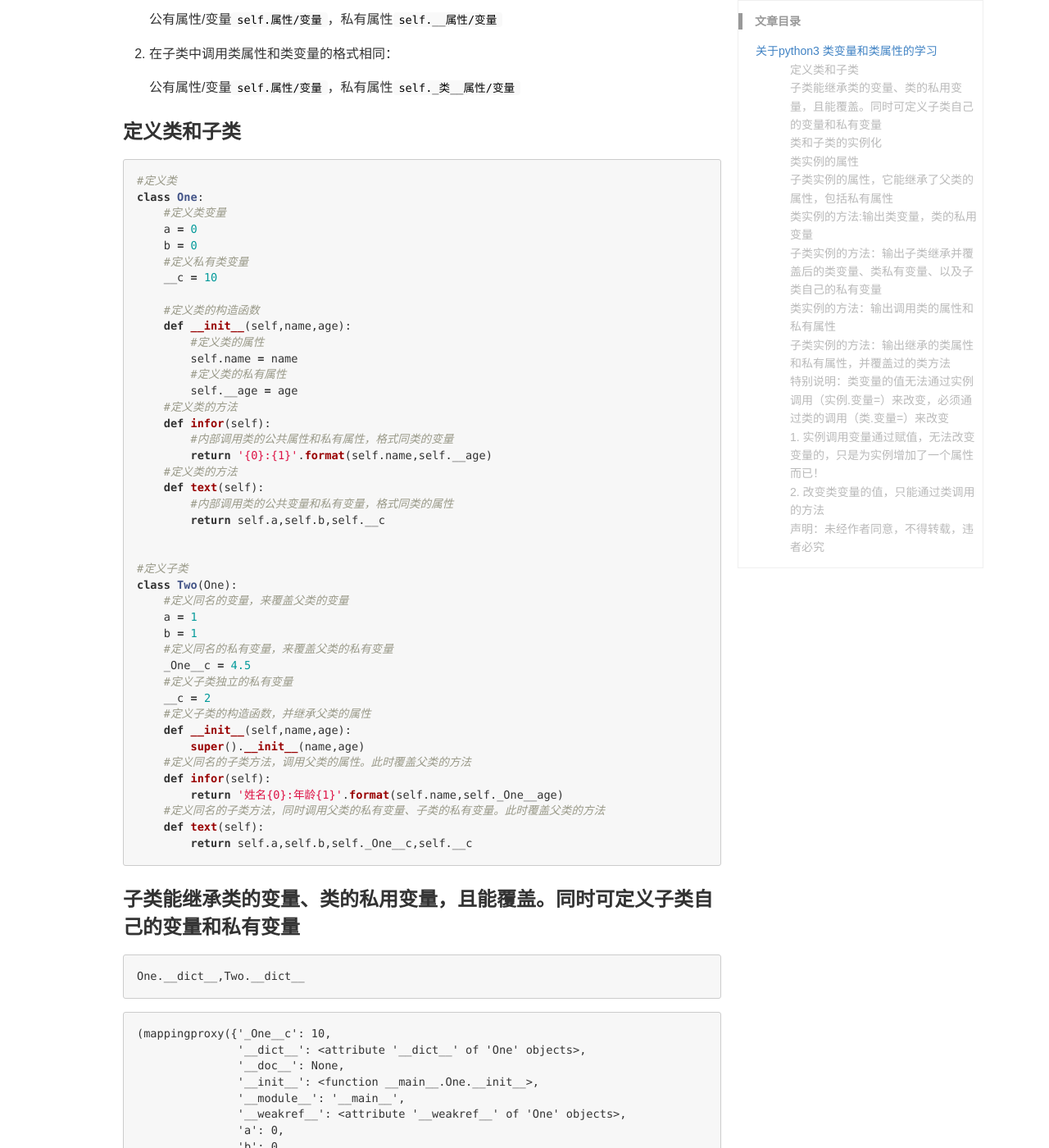
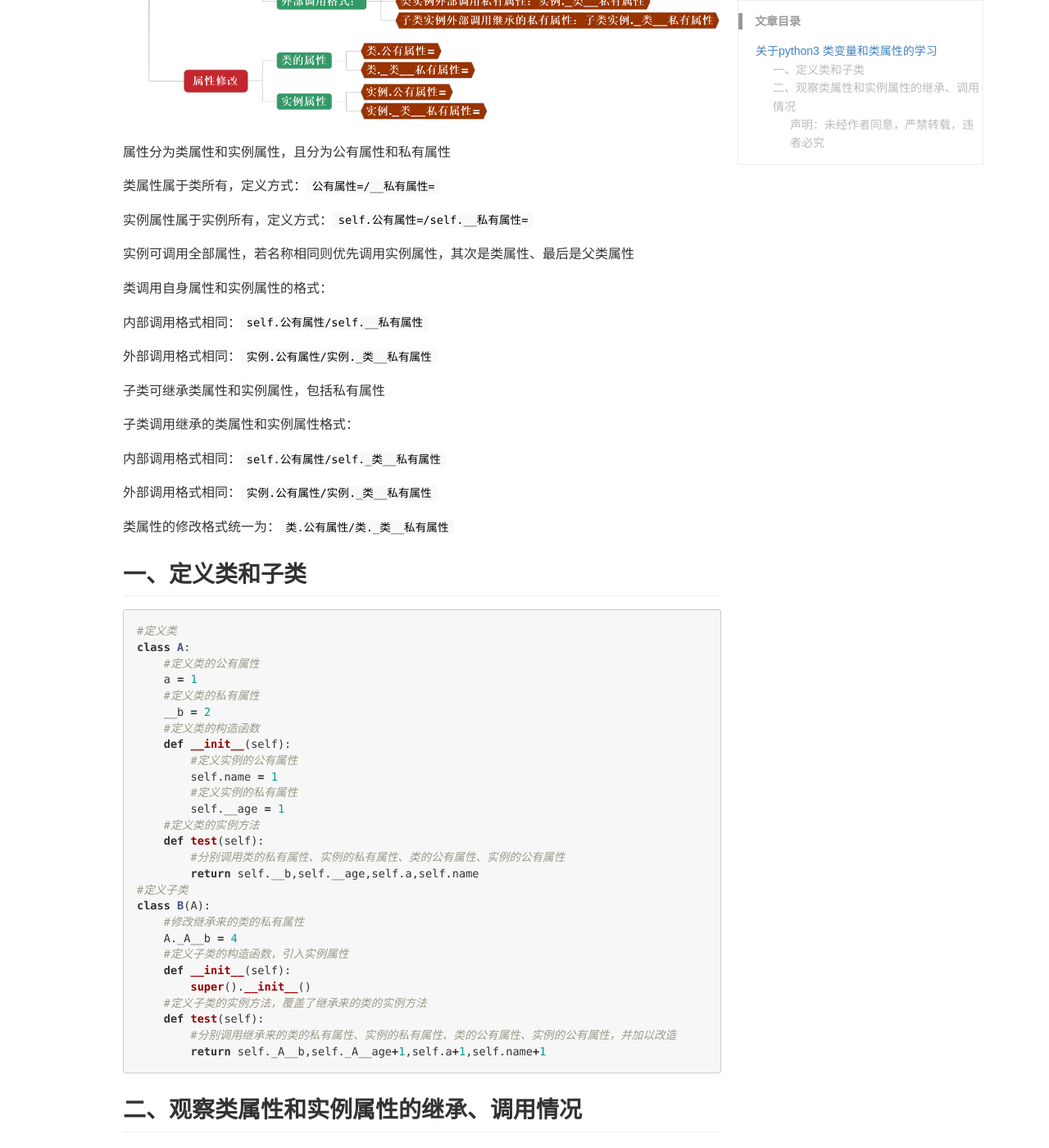
Before and after one commit to happyjay23/happyjay23.github.io, a Jekyll site: the page built from _posts/2017-07-19-python-class2.md, in a window 1280 px wide and 1400 px high, scrolled down 613 px. Shown: the whole window at 82% size. Built offline with Jekyll 4.4.1, drawn with Linux system fonts in a browser that asks for light colours; comment, search, counter and statistics services are not loaded; some of the changed text lies outside the part shown.

Commit message:
20170720更新

````diff
--- a/_posts/2017-07-19-python-class2.md
+++ b/_posts/2017-07-19-python-class2.md
@@ -5,258 +5,187 @@ categories: Python
 description: python3中类属性和变量
 keywords: Python, class，类，子类,变量,私有变量
 ---
-
 # 关于python3 类变量和类属性的学习 #
 
-总结几点：类变量和类属性有不同点和相同点
+![lei](/images/blog/2017-07-19_0.png)
 
-不同点：
-1. 类属性定义：公有属性`self.属性`，私有属性`self.__属性`
+属性分为类属性和实例属性，且分为公有属性和私有属性
 
-   类变量定义：公有变量`属性`，私有属性`__属性`
+类属性属于类所有，定义方式：`公有属性=/__私有属性=`
 
-2. 类属性改变：`实例.属性=`
+实例属性属于实例所有，定义方式：`self.公有属性=/self.__私有属性=`
 
-   类变量改变：`类.变量=`
+实例可调用全部属性，若名称相同则优先调用实例属性，其次是类属性、最后是父类属性
 
-相同点：
-1. 在类中调用类属性和类变量的调用格式相同：
+类调用自身属性和实例属性的格式：
 
-   公有属性/变量`self.属性/变量`，私有属性`self.__属性/变量`
+内部调用格式相同：`self.公有属性/self.__私有属性`
 
-2. 在子类中调用类属性和类变量的格式相同：
+外部调用格式相同：`实例.公有属性/实例._类__私有属性`
 
-   公有属性/变量`self.属性/变量`，私有属性`self._类__属性/变量`
+子类可继承类属性和实例属性，包括私有属性
 
-### 定义类和子类
+子类调用继承的类属性和实例属性格式：
+
+内部调用格式相同：`self.公有属性/self._类__私有属性`
+
+外部调用格式相同：`实例.公有属性/实例._类__私有属性`
+
+类属性的修改格式统一为：`类.公有属性/类._类__私有属性`
+
+## 一、定义类和子类
 
 
 ```python
 #定义类
-class One:
-    #定义类变量
-    a = 0
-    b = 0
-    #定义私有类变量
-    __c = 10
-
+class A:
+    #定义类的公有属性
+    a = 1
+    #定义类的私有属性
+    __b = 2
     #定义类的构造函数
-    def __init__(self,name,age):
-        #定义类的属性
-        self.name = name
-        #定义类的私有属性
-        self.__age = age
-    #定义类的方法
-    def infor(self):
-        #内部调用类的公共属性和私有属性，格式同类的变量
-        return '{0}:{1}'.format(self.name,self.__age)
-    #定义类的方法
-    def text(self):
-        #内部调用类的公共变量和私有变量，格式同类的属性
-        return self.a,self.b,self.__c
-
-
+    def __init__(self):
+        #定义实例的公有属性
+        self.name = 1
+        #定义实例的私有属性
+        self.__age = 1
+    #定义类的实例方法
+    def test(self):
+        #分别调用类的私有属性、实例的私有属性、类的公有属性、实例的公有属性
+        return self.__b,self.__age,self.a,self.name
 #定义子类
-class Two(One):
-    #定义同名的变量，来覆盖父类的变量
-    a = 1
-    b = 1
-    #定义同名的私有变量，来覆盖父类的私有变量
-    _One__c = 4.5
-    #定义子类独立的私有变量
-    __c = 2
-    #定义子类的构造函数，并继承父类的属性
-    def __init__(self,name,age):
-        super().__init__(name,age)
-    #定义同名的子类方法，调用父类的属性。此时覆盖父类的方法
-    def infor(self):
-        return '姓名{0}:年龄{1}'.format(self.name,self._One__age)
-    #定义同名的子类方法，同时调用父类的私有变量、子类的私有变量。此时覆盖父类的方法
-    def text(self):
-        return self.a,self.b,self._One__c,self.__c
+class B(A):
+    #修改继承来的类的私有属性
+    A._A__b = 4
+    #定义子类的构造函数，引入实例属性
+    def __init__(self):
+        super().__init__()
+    #定义子类的实例方法，覆盖了继承来的类的实例方法
+    def test(self):
+        #分别调用继承来的类的私有属性、实例的私有属性、类的公有属性、实例的公有属性，并加以改造
+        return self._A__b,self._A__age+1,self.a+1,self.name+1
 ```
 
-### 子类能继承类的变量、类的私用变量，且能覆盖。同时可定义子类自己的变量和私有变量
+## 二、观察类属性和实例属性的继承、调用情况
+
+子类的属性会继承类的属性，包括类私有属性,建议利用dir查看
 
 
 ```python
-One.__dict__,Two.__dict__
+dir(A),dir(B)
 ```
 
 
 
 
-    (mappingproxy({'_One__c': 10,
-                   '__dict__': <attribute '__dict__' of 'One' objects>,
-                   '__doc__': None,
-                   '__init__': <function __main__.One.__init__>,
-                   '__module__': '__main__',
-                   '__weakref__': <attribute '__weakref__' of 'One' objects>,
-                   'a': 0,
-                   'b': 0,
-                   'infor': <function __main__.One.infor>,
-                   'text': <function __main__.One.text>}),
-     mappingproxy({'_One__c': 4.5,
-                   '_Two__c': 2,
-                   '__doc__': None,
-                   '__init__': <function __main__.Two.__init__>,
-                   '__module__': '__main__',
-                   'a': 1,
-                   'b': 1,
-                   'infor': <function __main__.Two.infor>,
-                   'text': <function __main__.Two.text>}))
+    (['_A__b',
+      'a',
+      'test'],
+     ['_A__b',
+      'a',
+      'test'])
 
 
-
-### 类和子类的实例化
+而使用.__dict__只是查看当前类的属性，无法查看其继承属性
 
 
 ```python
-exp1 = One('tom',22)
-exp2 = Two('tom',22)
-```
-
-### 类实例的属性
-
-
-```python
-exp1.__dict__
+A.__dict__,B.__dict__
 ```
 
 
 
 
-    {'_One__age': 22, 'name': 'tom'}
+    (mappingproxy({'_A__b': 4,
+                   '__dict__': <attribute '__dict__' of 'A' objects>,
+                   '__doc__': None,
+                   '__init__': <function __main__.A.__init__>,
+                   '__module__': '__main__',
+                   '__weakref__': <attribute '__weakref__' of 'A' objects>,
+                   'a': 1,
+                   'test': <function __main__.A.test>}),
+     mappingproxy({'__doc__': None,
+                   '__init__': <function __main__.B.__init__>,
+                   '__module__': '__main__',
+                   'test': <function __main__.B.test>}))
 
 
 
-### 子类实例的属性，它能继承了父类的属性，包括私有属性
+子类继承了类的公有属性,证明可继承
 
 
 ```python
-exp2.__dict__
+A.a,B.a
 ```
 
 
 
 
-    {'_One__age': 22, 'name': 'tom'}
+    (1, 1)
 
 
 
-### 类实例的方法:输出类变量，类的私用变量
+子类继承了类的私有属性，证明可继承且可通过子类内部修改类的私有属性后，子类和类的属性均同步变化
 
 
 ```python
-exp1.text()
+A._A__b,B._A__b
 ```
 
 
 
 
-    (0, 0, 10)
+    (4, 4)
 
 
 
-### 子类实例的方法：输出子类继承并覆盖后的类变量、类私有变量、以及子类自己的私有变量
+子类的实例属性会继承类的实例属性，包括实例私有属性
 
 
 ```python
-exp2.text()
+a = A()
+b = B()
+a.__dict__,b.__dict__
 ```
 
 
 
 
-    (1, 1, 4.5, 2)
+    ({'_A__age': 1, 'name': 1}, {'_A__age': 1, 'name': 1})
 
 
 
-### 类实例的方法：输出调用类的属性和私有属性
+子类的实例方法会继承类的实例方法，且可覆盖。同时私有属性内部调用格式相同：self._类__属性
 
 
 ```python
-exp1.infor()
+a.test(),b.test()
 ```
 
 
 
 
-    'tom:22'
+    ((4, 1, 1, 1), (4, 2, 2, 2))
 
 
 
-### 子类实例的方法：输出继承的类属性和私有属性，并覆盖过的类方法
+类属性的修改方式，注意不是 案例. 而是 类.
 
 
 ```python
-exp2.infor()
+A._A__b = 5
+A.__dict__,B._A__b
 ```
 
 
+    (mappingproxy({'_A__b': 5,
+                   '__dict__': <attribute '__dict__' of 'A' objects>,
+                   '__doc__': None,
+                   '__init__': <function __main__.A.__init__>,
+                   '__module__': '__main__',
+                   '__weakref__': <attribute '__weakref__' of 'A' objects>,
+                   'a': 1,
+                   'test': <function __main__.A.test>}),
+     5)
 
-
-    '姓名tom:年龄22'
-
-
-
-### 特别说明：类变量的值无法通过实例调用（实例.变量=）来改变，必须通过类的调用（类.变量=）来改变
-
-### 1. 实例调用变量通过赋值，无法改变变量的，只是为实例增加了一个属性而已！
-
-
-```python
-exp.a = 2 #此时只是增加了实例的一个属性而已！
-exp.__dict__
-```
-
-
-
-
-    {'_One__age': 22, 'a': 2, 'name': 'tom'}
-
-
-
-
-```python
-Two.__dict__ #此时类的变量并未改变！
-```
-
-
-
-
-    mappingproxy({'_One__c': 4.5,
-                  '_Two__c': 2,
-                  '__doc__': None,
-                  '__init__': <function __main__.Two.__init__>,
-                  '__module__': '__main__',
-                  'a': 1,
-                  'b': 1,
-                  'infor': <function __main__.Two.infor>,
-                  'text': <function __main__.Two.text>})
-
-
-
-### 2. 改变类变量的值，只能通过类调用的方法
-
-
-```python
-Two.a = 2 #此时变量值才能改变
-Two.__dict__
-```
-
-
-
-
-    mappingproxy({'_One__c': 4.5,
-                  '_Two__c': 2,
-                  '__doc__': None,
-                  '__init__': <function __main__.Two.__init__>,
-                  '__module__': '__main__',
-                  'a': 2,
-                  'b': 1,
-                  'infor': <function __main__.Two.infor>,
-                  'text': <function __main__.Two.text>})
-
-
->### 声明：未经作者同意，不得转载，违者必究
+>### 声明：未经作者同意，严禁转载，违者必究
````
Also changed, not shown: _posts/2017-07-18-python-class-yield.md (+7 -7 lines), images/blog/2017-07-19_0.png (added).
